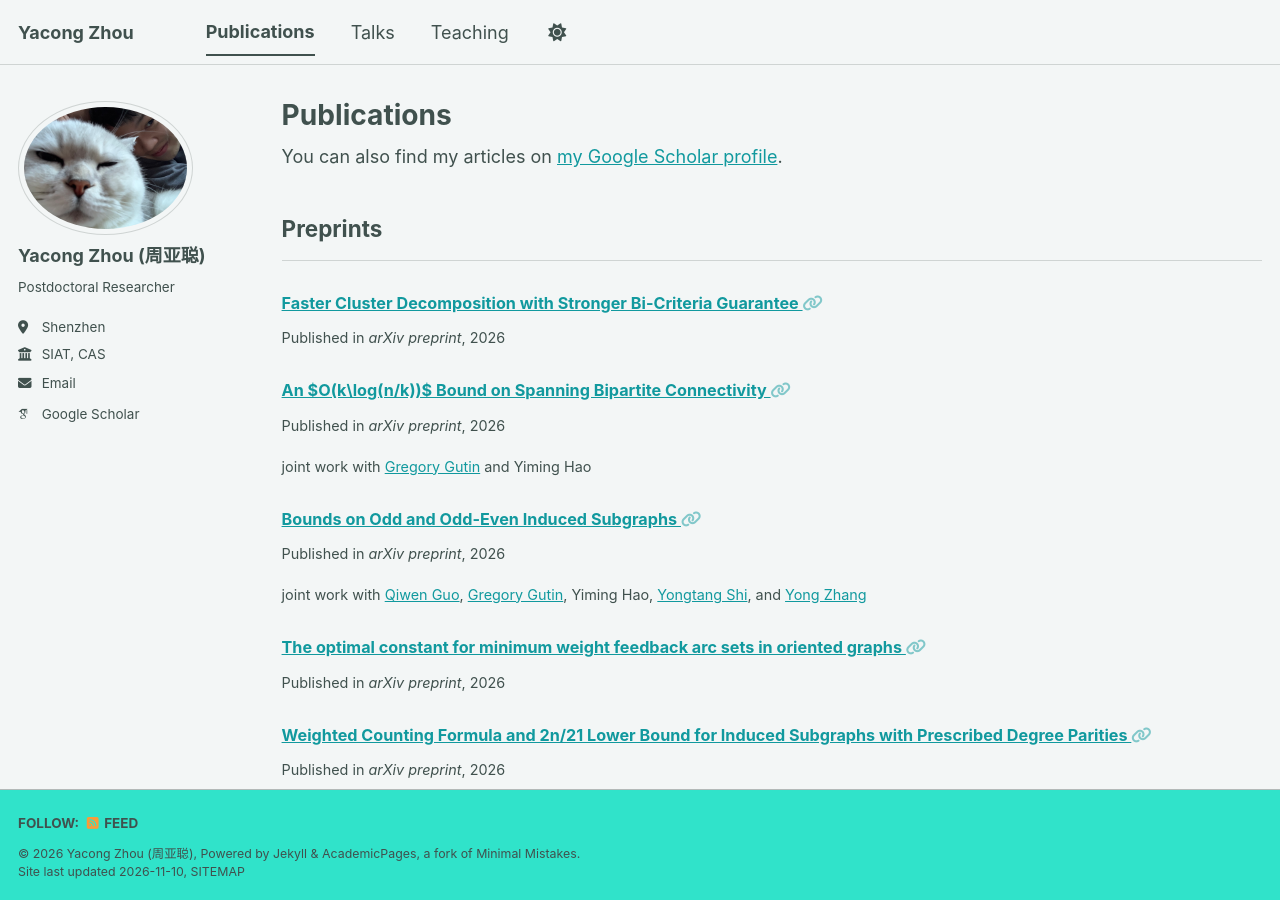
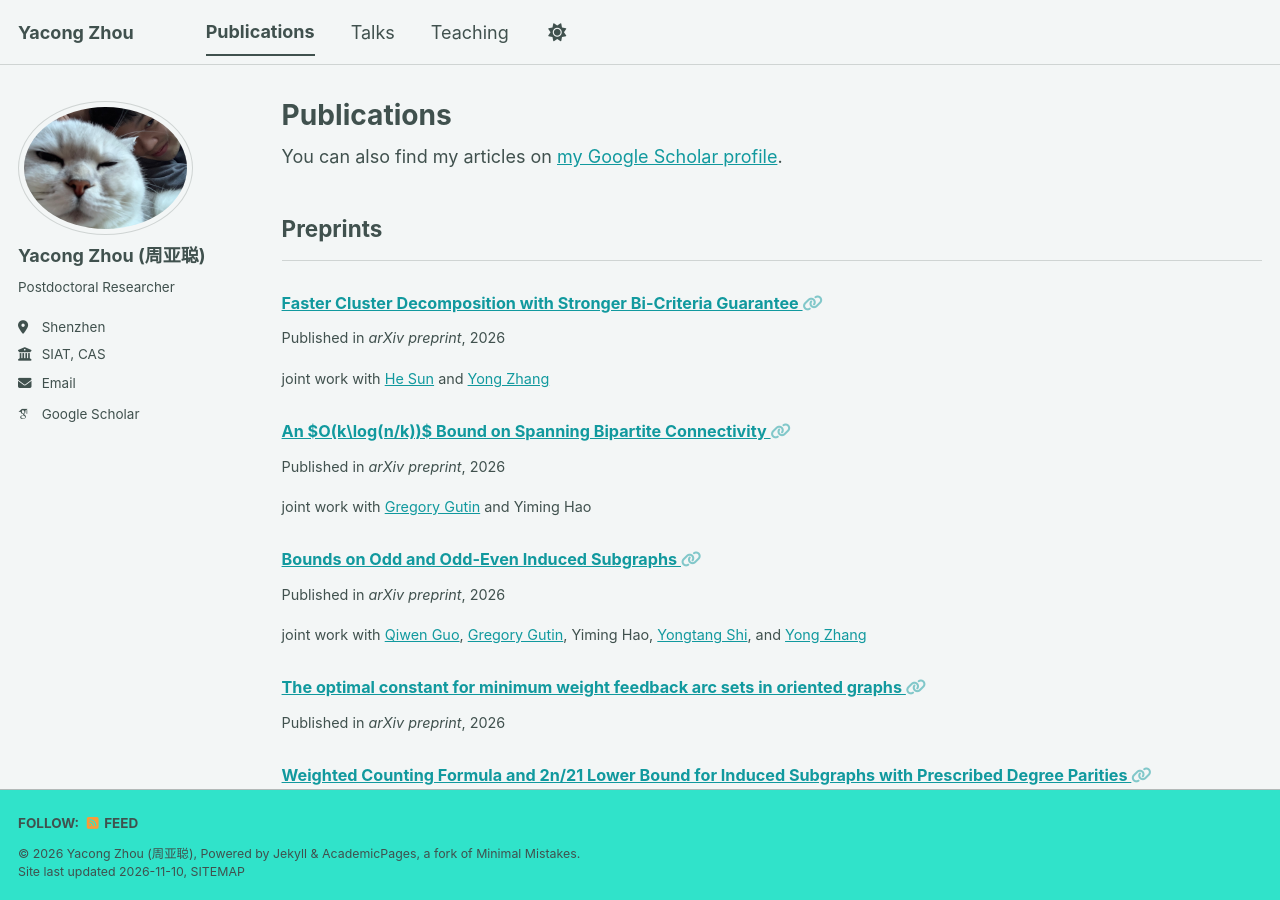
Before and after one commit to YACONGZHOU/yacongzhou.github.io, a Jekyll site: the page built from _pages/publications.html, in a window 1280 px wide and 900 px high. Built offline with Jekyll 4.4.1, drawn with Linux system fonts in a browser that asks for light colours; some web fonts are replaced; a script bundle is joined from its source files by our own code; library files that are not in the unit come from our copies.

Commit message:
Add excerpt to publication details

```diff
--- a/_publications/2026-11-04-prep-12.md
+++ b/_publications/2026-11-04-prep-12.md
@@ -6,4 +6,5 @@ permalink: /publication/2026-11-04-prep-11
 link: 'https://arxiv.org/abs/2611.06008'
 date: 2026-11-04
 venue: 'arXiv preprint'
+excerpt: joint work with <a href="https://homepages.inf.ed.ac.uk/hsun4/">He Sun</a> and <a href="https://hpcc.siat.ac.cn/homepage/zhangy.html">Yong Zhang</a>
 ---
```
